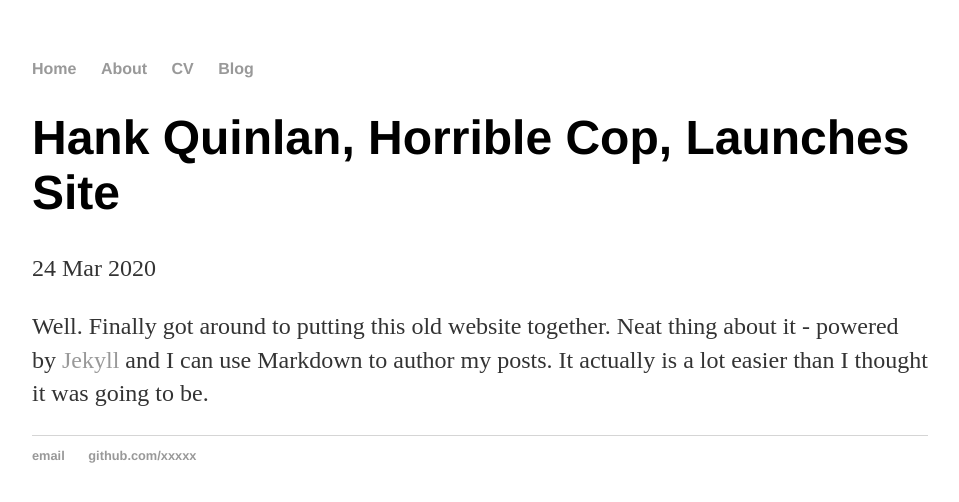
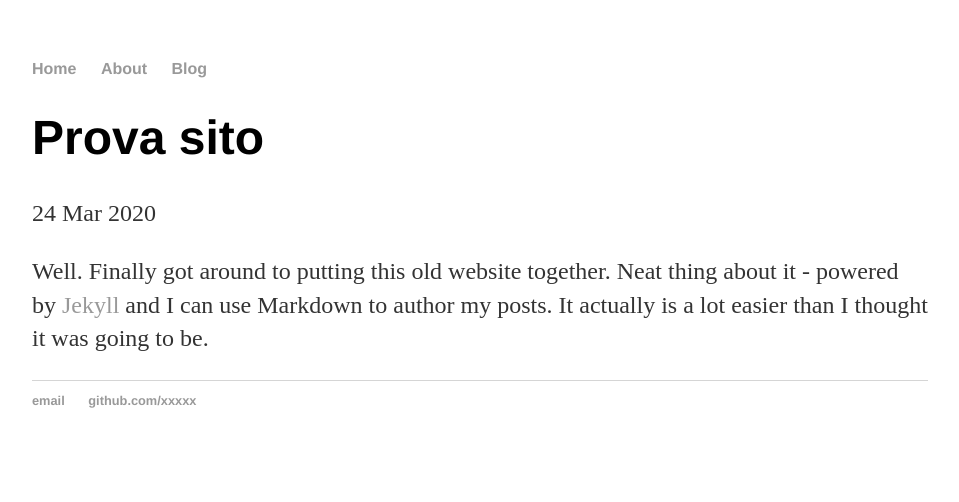
Before and after one commit to manuelbogoni/manuelbogoni.github.io, a Jekyll site: the page built from _posts/2020-03-24-prova-website-launching.md, in a window 1280 px wide. Shown: the top 502 px of the page, without its empty margins (160-1119 px from the left). Built offline with Jekyll 4.4.1, drawn with Linux system fonts in a browser that asks for light colours.

Commit message:
Creation of the website structure

```diff
--- a/_config.yml
+++ b/_config.yml
@@ -1,2 +1,3 @@
 name: Manuel Bogoni, Ph.D.
 markdown: kramdown
+permalink: /blog/:year/:month/:day/:title
--- a/_layouts/default.html
+++ b/_layouts/default.html
@@ -10,7 +10,6 @@
 	    		<ul>
 	        		<li><a href="/">Home</a></li>
 		        	<li><a href="/about">About</a></li>
-	        		<li><a href="/cv">CV</a></li>
 	        		<li><a href="/blog">Blog</a></li>
 	    		</ul>
 			</nav>
--- a/_posts/2020-03-24-prova-website-launching.md
+++ b/_posts/2020-03-24-prova-website-launching.md
@@ -1,6 +1,6 @@
 ---
 layout: post
-title: "Hank Quinlan, Horrible Cop, Launches Site"
+title: "Prova sito"
 date: 2020-03-24
 ---
 
--- a/blog/index.html
+++ b/blog/index.html
@@ -1,6 +1,6 @@
 ---
 layout: default
-title: Hank Quinlan's Blog
+title: Posts
 ---
 	<h1>{{ page.title }}</h1>
 	<ul class="posts">
--- a/index.html
+++ b/index.html
@@ -3,7 +3,7 @@
 title: Manuel Bogoni
 ---
 <div class="blurb">
-	<h1>Hi there, I'm Hank Quinlan!</h1>
-	<p>I'm best known as the horrible cop from <em>A Touch of Evil</em> Don't trust me. <a href="/about">Read more about my life...</a></p>
+	<h1>Hi there, I'm Manuel Bogoni!</h1>
+	<p>xxxx <em>xxxx</em> xxx.
+	<a href="/about">xxx</a></p>
 </div><!-- /.blurb -->
-permalink: /blog/:year/:month/:day/:title
```
